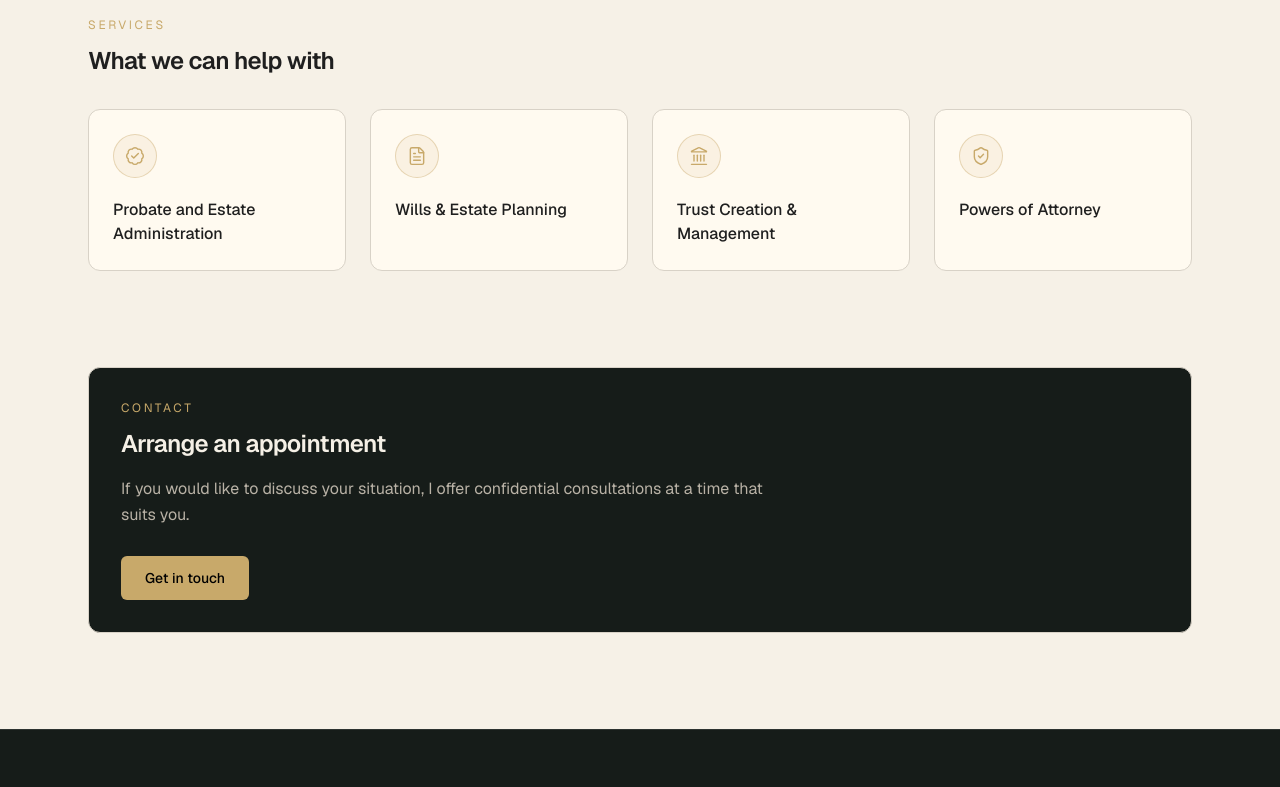
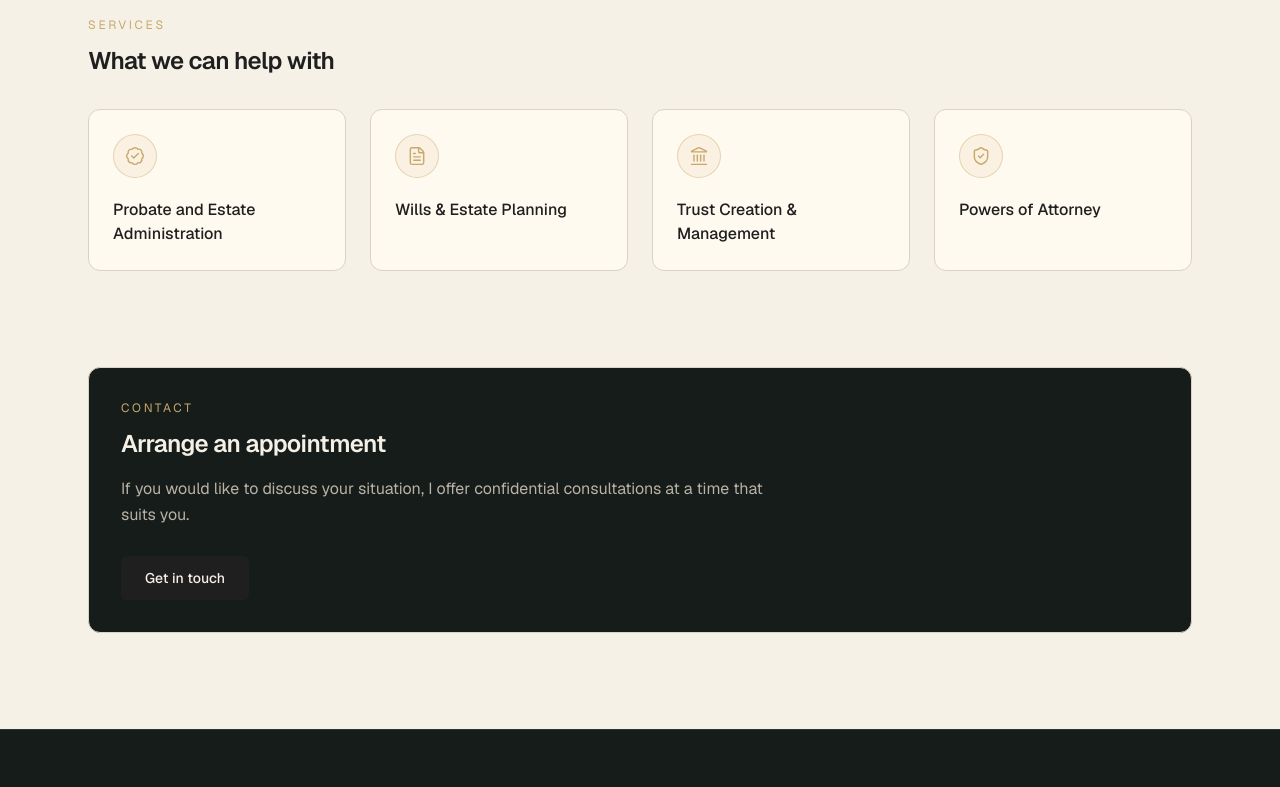
Before and after one commit to dukeman8/leah-website, a Next.js app: page /about in a window 1280 px wide. Shown: the part 1591-2378 px from the top of the page. Built offline with nearby package versions, Linux system fonts and the light colour scheme.

Commit message:
about page image fix

```diff
--- a/app/about/page.tsx
+++ b/app/about/page.tsx
@@ -50,17 +50,19 @@ export default function AboutPage() {
 
           <div className="grid md:grid-cols-2 gap-12 items-start">
 
-            {/* IMAGE (FIXED) */}
+            {/* IMAGE (FIXED MOBILE CROPPING) */}
             <div className="w-full rounded-xl shadow-lg overflow-hidden">
 
-              <div className="relative w-full aspect-[4/5] md:aspect-[3/4]">
+              <div className="relative w-full aspect-[4/5] md:aspect-[3/4] bg-[#f6f1e7]">
+
                 <Image
                   src="/images/about.jpg"
                   alt="Leah Hanson"
                   fill
                   sizes="(max-width: 768px) 100vw, 50vw"
-                  className="object-cover object-center"
+                  className="object-cover object-[center_25%] md:object-cover"
                 />
+
               </div>
 
             </div>
@@ -175,7 +177,7 @@ export default function AboutPage() {
 
             <Link
               href="/contact"
-              className="inline-block mt-7 px-6 py-3 bg-[#c8a96a] text-black text-sm rounded-md font-medium hover:bg-[#d8bb7a] transition"
+              className="inline-block mt-7 px-6 py-3 bg-[#1f1f1f] text-[#f6f1e7] text-sm rounded-md font-medium hover:bg-[#2a2a2a] transition"
             >
               Get in touch
             </Link>
```
